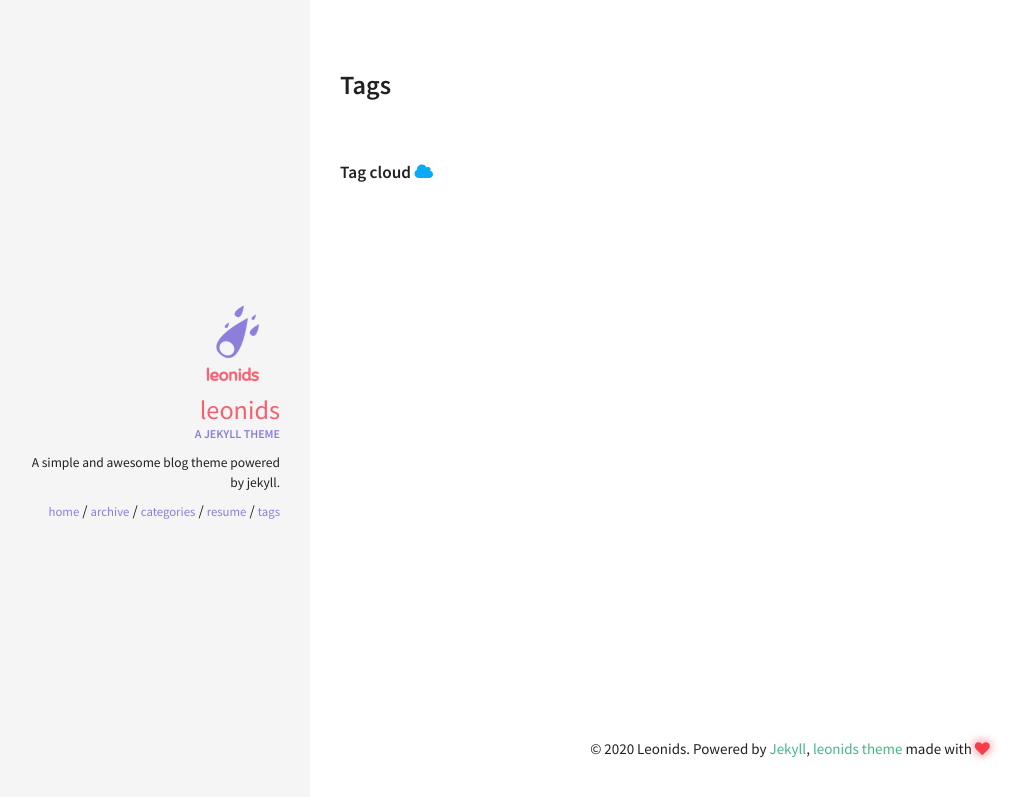
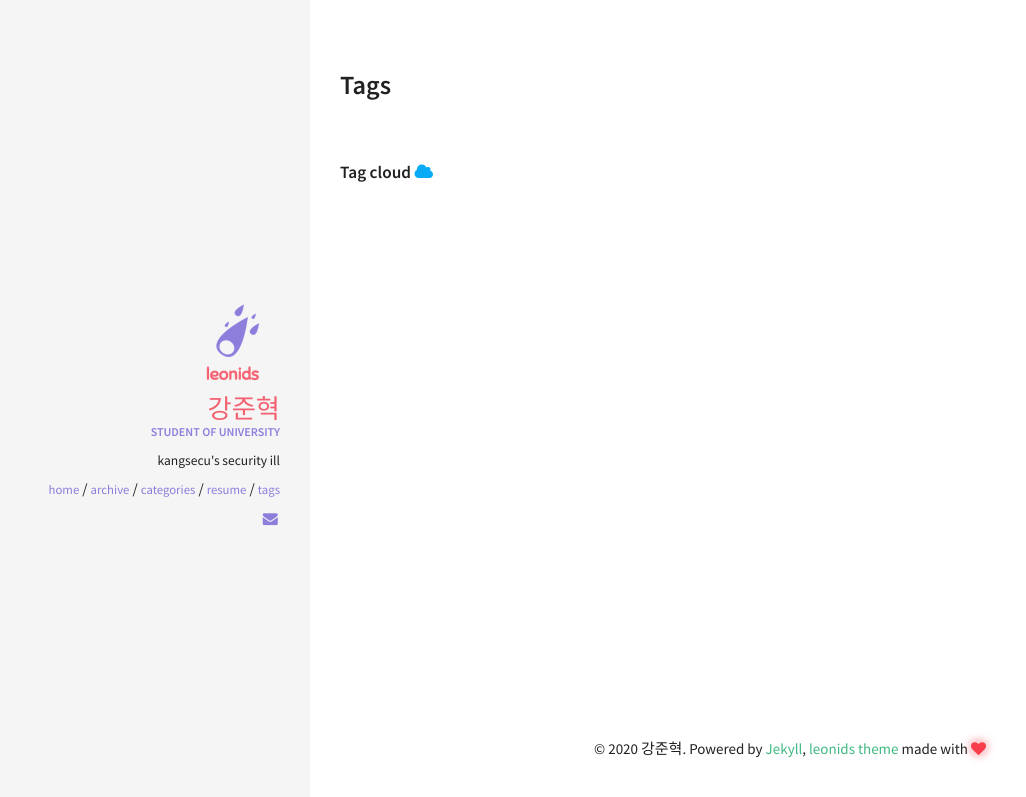
Before and after one commit to kangsecu/kangsecu.github.io, a Jekyll site: the page built from tags.html, in a window 1280 px wide. Shown: the top 797 px of the page, without its empty margins (10-1036 px from the left). Built offline with Jekyll 4.4.1, drawn with Linux system fonts in a browser that asks for light colours.

Commit message:
Update _config.yml

```diff
--- a/_config.yml
+++ b/_config.yml
@@ -35,11 +35,11 @@
 ####################################
 #
 owner:
-  name: Leonids
+  name: 강준혁
   avatar: leonids-logo.png
-  job: "A jekyll theme"
-  bio: "A simple and awesome blog theme powered by jekyll."
-  email:
+  job: "Student of University"
+  bio: "kangsecu's security ill"
+  email: kangsecu@gmail.com
   disqus-shortname:
   twitter: #username
   facebook: #username
```
